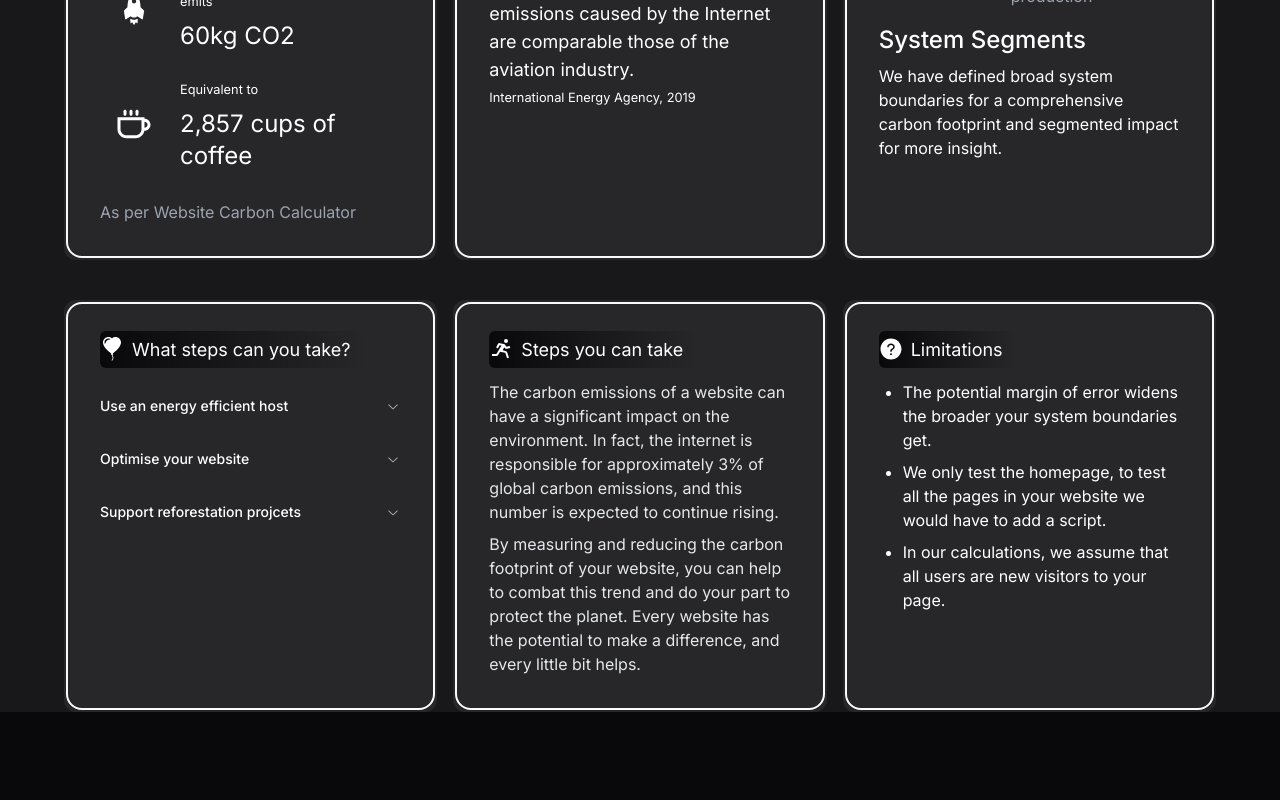
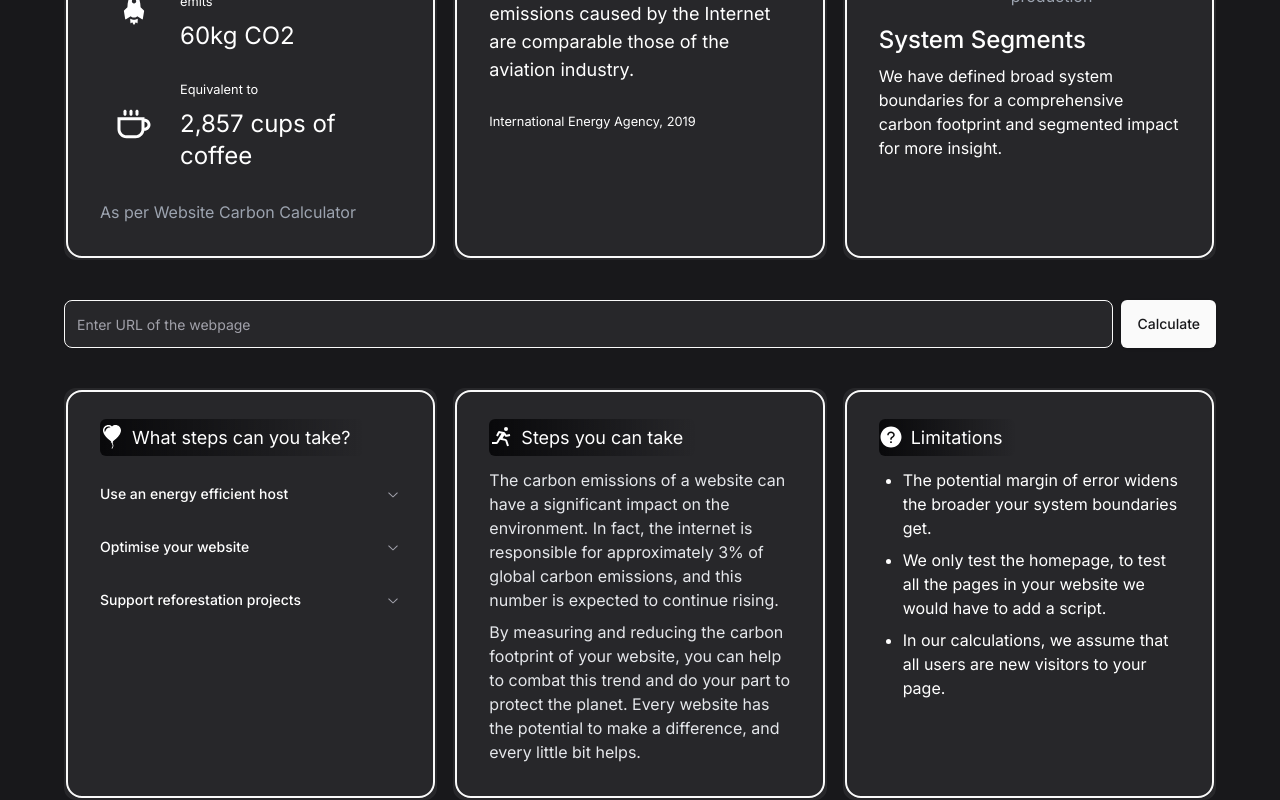
Before and after one commit to Souradip2022/carbon_footprint_estimator, a Next.js app in the folder web_client/: page /all_models/server_carbon_footprint in a window 1280 px wide. Shown: the part 834-1634 px from the top of the page. Before the commit the page ends 1546 px from the top, so only its background shows below. Built offline with nearby package versions, Linux system fonts and the light colour scheme.

Commit message:
Added context api

```diff
--- a/web_client/src/app/all_models/server_carbon_footprint/page.tsx
+++ b/web_client/src/app/all_models/server_carbon_footprint/page.tsx
@@ -8,6 +8,8 @@ import FootprintCalculationDetail
 import {StepGuidance} from "@/components/server_footprint_checker/recomendation_to_users/StepGuidance";
 import WhyCare from "@/components/server_footprint_checker/recomendation_to_users/WhyCare";
 import ApiLimitations from "@/components/server_footprint_checker/recomendation_to_users/ApiLimitations";
+import {Input} from "@/components/ui/input";
+import {Button} from "@/components/ui/button";
 
 function Page() {
   return (
@@ -15,10 +17,21 @@ function Page() {
       <main className="flex min-h-screen flex-col items-center justify-center bg-primary-foreground gap-y-10">
         <HeroElement/>
         <div
-          className=" h-full w-[90%] grid grid-cols-1 md:grid-cols-2 lg:grid-cols-3 gap-4 space-y-5 max-w-[360px] md:space-y-0 md:max-w-none items-stretch">
+          className=" h-full w-[90%] grid grid-cols-1 md:grid-cols-2 lg:grid-cols-3 gap-4 space-y-5  md:space-y-0 md:max-w-none items-stretch">
           <AverageWebsiteConsumption/>
           <DigitalEmissionDetail/>
           <FootprintCalculationDetail/>
+        </div>
+
+        <div className="h-fit w-[90%]">
+          <div className="flex w-full items-center space-x-2 h-12">
+            <Input
+              type="email"
+              className="bg-muted flex-grow break-words h-full min-h-fit max-h-[100px] rounded-lg border-accent-foreground"
+              placeholder="Enter URL of the webpage"
+            />
+            <Button type="submit" className="h-12">Calculate</Button>
+          </div>
         </div>
 
         <div
--- a/web_client/src/components/server_footprint_checker/carbon_emission_details/EmissionDetail.tsx
+++ b/web_client/src/components/server_footprint_checker/carbon_emission_details/EmissionDetail.tsx
@@ -15,6 +15,7 @@ const Emissions = () => {
         year. Responsible for 3.7% of global carbon emissions, the emissions
         caused by the Internet are comparable those of the aviation industry.
       </p>
+      <br/>
       <small>International Energy Agency, 2019</small>
     </InfoWrapper>
   );
--- a/web_client/src/components/server_footprint_checker/recomendation_to_users/StepGuidance.tsx
+++ b/web_client/src/components/server_footprint_checker/recomendation_to_users/StepGuidance.tsx
@@ -32,7 +32,7 @@ export function StepGuidance() {
           </AccordionContent>
         </AccordionItem>
         <AccordionItem value="item-3">
-          <AccordionTrigger>Support reforestation projcets</AccordionTrigger>
+          <AccordionTrigger>Support reforestation projects</AccordionTrigger>
           <AccordionContent>
             Reforestation and conservation projects can help to absorb carbon
             dioxide from the atmosphere, offsetting the emissions associated
--- /dev/null
+++ b/web_client/src/components/ui/input.tsx
@@ -0,0 +1,25 @@
+import * as React from "react"
+
+import { cn } from "@/lib/utils"
+
+export interface InputProps
+  extends React.InputHTMLAttributes<HTMLInputElement> {}
+
+const Input = React.forwardRef<HTMLInputElement, InputProps>(
+  ({ className, type, ...props }, ref) => {
+    return (
+      <input
+        type={type}
+        className={cn(
+          "flex h-9 w-full rounded-md border border-input bg-transparent px-3 py-1 text-sm shadow-sm transition-colors file:border-0 file:bg-transparent file:text-sm file:font-medium placeholder:text-muted-foreground focus-visible:outline-none focus-visible:ring-1 focus-visible:ring-ring disabled:cursor-not-allowed disabled:opacity-50",
+          className
+        )}
+        ref={ref}
+        {...props}
+      />
+    )
+  }
+)
+Input.displayName = "Input"
+
+export { Input }
--- /dev/null
+++ b/web_client/src/context_provider/context.tsx
@@ -0,0 +1,12 @@
+import {Context, createContext, useContext} from "react";
+
+const context: Context<any> = createContext({
+  data: {},
+  route: ""
+});
+
+export const ContextProvider = context.Provider;
+
+export default function useApp(){
+  return useContext(context);
+}
```
Also changed, not shown: web_client/src/components/server_footprint_checker/calculate_section/InputUrl.tsx (added), web_client/src/components/server_footprint_checker/calculate_section/calculation.tsx (added), 1 other file (tests, documents, lock files or other folders).
